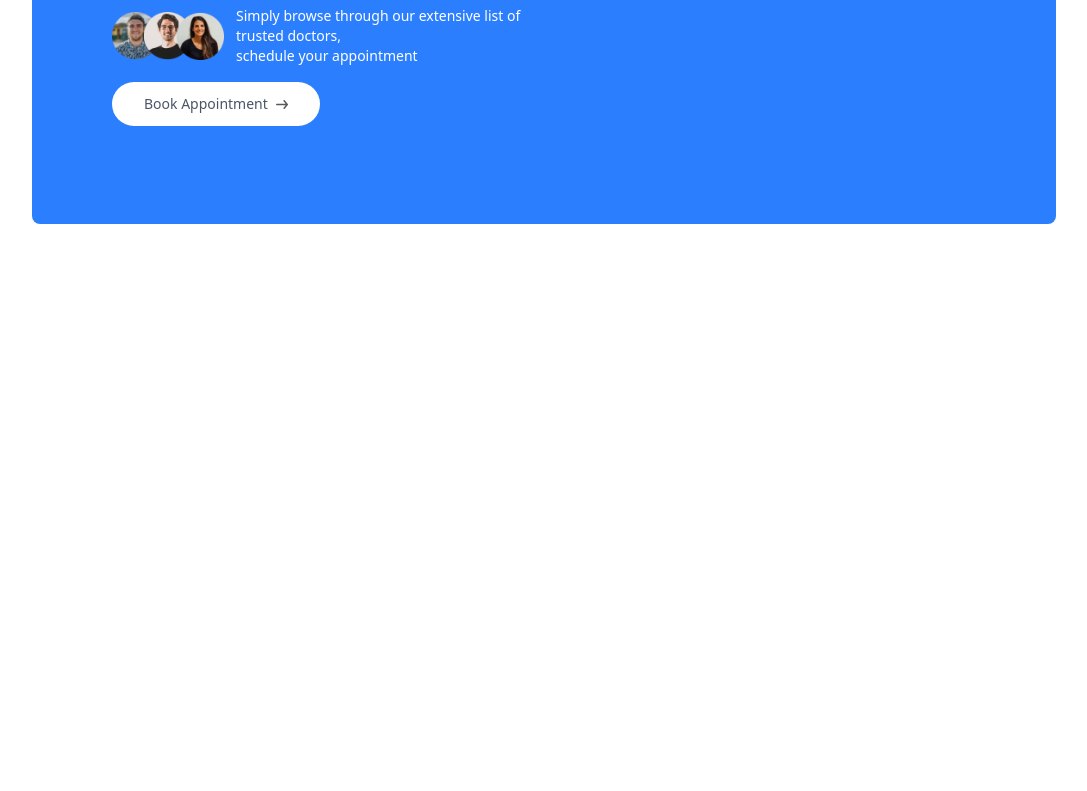
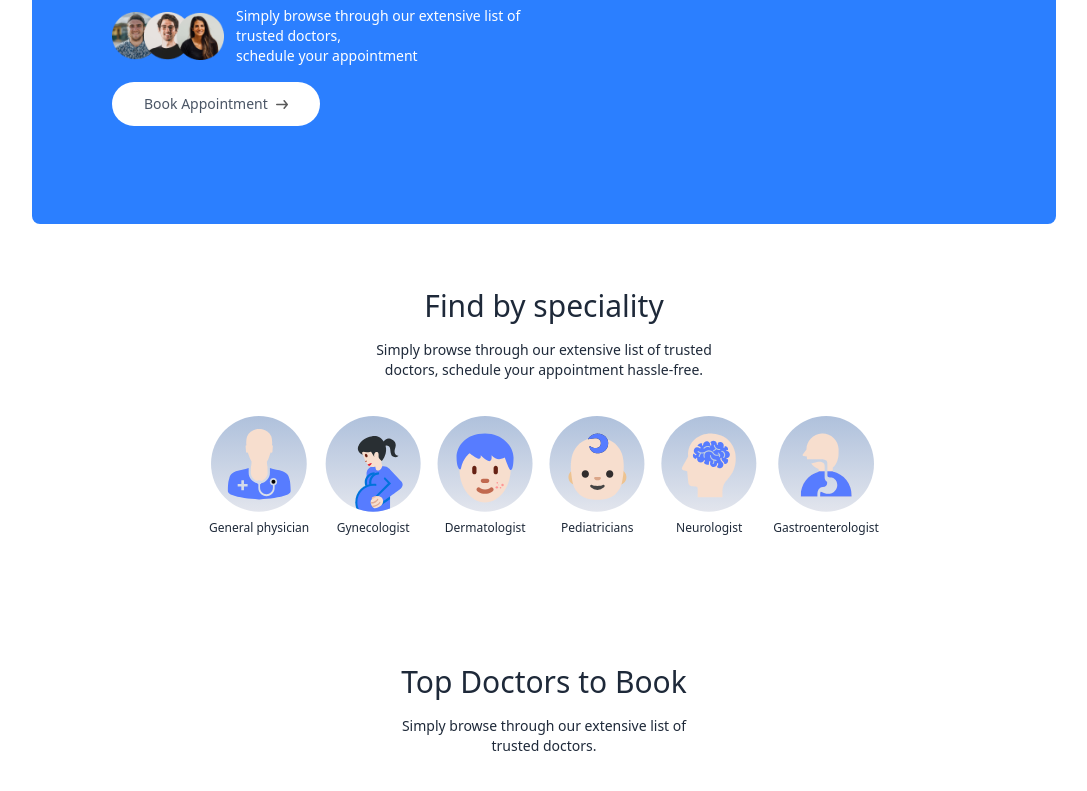
Before and after one commit to Usama-shaikh72/Doctor-appointment-booking-system, a React (Vite) app: page / in a window 1280 px wide. Shown: the part 468-1259 px from the top of the page, without its empty margins (96-1183 px from the left). Before the commit the page ends 800 px from the top, so only its background shows below. Built offline with nearby package versions, Linux system fonts and the light colour scheme.

Commit message:
updated doctor section grid layout

```diff
--- a/src/components/Header.jsx
+++ b/src/components/Header.jsx
@@ -13,7 +13,7 @@
             <img className='w-28' src={assets.group_profiles} alt="" />
             <p>Simply browse through our extensive list of trusted doctors,<br className='hidden sm:block' /> schedule your appointment</p>
         </div>
-        <a href="" className='flex items-center gap-2 bg-white px-8 py-3 rounded-full text-gray-600 text-sm m-auto md:m-0 hover:scale-105 transition-all duration-300'>
+        <a href="#speciality" className='flex items-center gap-2 bg-white px-8 py-3 rounded-full text-gray-600 text-sm m-auto md:m-0 hover:scale-105 transition-all duration-300'>
             Book Appointment <img className='w-3' src={assets.arrow_icon} alt="" />
             </a>
       </div>
--- a/src/components/Navbar.jsx
+++ b/src/components/Navbar.jsx
@@ -39,7 +39,7 @@
               <div className='min-w-48 bg-stone-100 rounded flex flex-col gap-4 p-4'>
                 <p onClick={()=>navigate('MyProfile')}className='hover:text-blue-500 cursor-pointer'>My profile</p>
                 <p onClick={()=>navigate('MyAppointment')}className='hover:text-blue-500 cursor-pointer'>My Appointments</p>
-                <p onClick={()=>setToken(fa)} className='hover:text-blue-500 cursor-pointer'>Logout</p>
+                <p onClick={()=>setToken(false)} className='hover:text-blue-500 cursor-pointer'>Logout</p>
               </div>
             </div>
             </div>
--- /dev/null
+++ b/src/components/SpecialityMenu.jsx
@@ -0,0 +1,22 @@
+import React from 'react'
+import { specialityData } from '../assets/assets'
+import { Link } from 'react-router-dom'
+
+function SpecialityMenu() {
+  return (
+    <div className='flex flex-col items-center gap-4 py-16 text-gray-800' id='speciality'>
+        <h1 className='text-3xl font-medium'>Find by speciality</h1>
+        <p className='sm:w-1/3 text-center text-sm'>Simply browse through our extensive list of trusted doctors, schedule your appointment hassle-free.</p>
+        <div className='flex sm:justify-center gap-4 pt-5 w-full overflow-scroll'>
+            {specialityData.map((item,index)=>(
+                <Link onClick={()=>scrollTo(0,0)} className='flex flex-col items-center text-xs cursor-pointer shrink-0 hover:-translate-y-2.5 transition-all duration-500' key={index} to={`/doctors/${item.speciality}`}>
+                    <img className='w-16 sm:w-24 mb-2' src={item.image} alt="" />
+                    <p>{item.speciality}</p>
+                </Link>
+            ))}
+        </div>
+    </div>
+  )
+}
+
+export default SpecialityMenu
--- /dev/null
+++ b/src/components/TopDoctors.jsx
@@ -0,0 +1,29 @@
+import React from 'react'
+import { doctors } from '../assets/assets'
+
+const TopDoctors = () => {
+  return (
+    <div className='flex flex-col items-center gap-4 my-16 text-gray-800 md:mx-10'>
+      <h1 className='text-3xl font-medium'>Top Doctors to Book</h1>
+      <p className='sm:w-1/3 text-center text-sm'>Simply browse through our extensive list of trusted doctors.</p>
+      <div className='w-full grid grid-cols-auto gap-4 pt-5 gap-y-6 px-3 sm:px-0'>
+        {doctors.slice(0,10).map((item,index)=>(
+            <div className='border border-blue-200 rounded-xl overflow-hidden cursor-pointer hover:-translate-y-2.5 transition-all duration-500' key={index}>
+                <img className='bg-blue-50' src={item.image} alt="" />
+                <div className='p-4'>
+                    <div className='flex items-center gap-2 text-sm text-center text-green-500'>
+                        <p className='w-2 h-2 bg-green-500 rounded-full'></p><p>Available</p>
+                    </div>
+                    <p>{item.name}</p>
+                    <p>{item.speciality}</p>
+                </div>
+            </div>
+
+        ))}
+      </div>
+      <button>more</button>
+    </div>
+  )
+}
+
+export default TopDoctors
--- a/src/index.css
+++ b/src/index.css
@@ -3,3 +3,6 @@
     @apply block;
 
 }
+::-webkit-scrollbar{
+    @apply hidden;
+}
--- a/src/pages/Home.jsx
+++ b/src/pages/Home.jsx
@@ -1,11 +1,15 @@
 import React from 'react'
 import Header from '../components/header';
+import SpecialityMenu from '../components/SpecialityMenu';
+import TopDoctors from '../components/TopDoctors';
 
 
 const Home = () => {
   return (
     <div>
       <Header/>
+      <SpecialityMenu/>
+      <TopDoctors/>
     </div>
   )
 }
--- /dev/null
+++ b/tailwind.config.js
@@ -0,0 +1,10 @@
+/** @type {import('tailwindcss').Config} */
+export const content = ["./**/*.html", "./src/**/*.{js,jsx,ts,tsx}"];
+export const theme = {
+  extend: {
+    gridTemplateColumns: {
+      'auto': "repeat(auto-fill, minmax(200px, 1fr))",
+    },
+  },
+};
+export const plugins = [];
--- a/vite.config.js
+++ b/vite.config.js
@@ -8,4 +8,5 @@
     primary: "5f6FFF",
   },
   plugins: [react(), tailwindcss()],
+
 });
```
